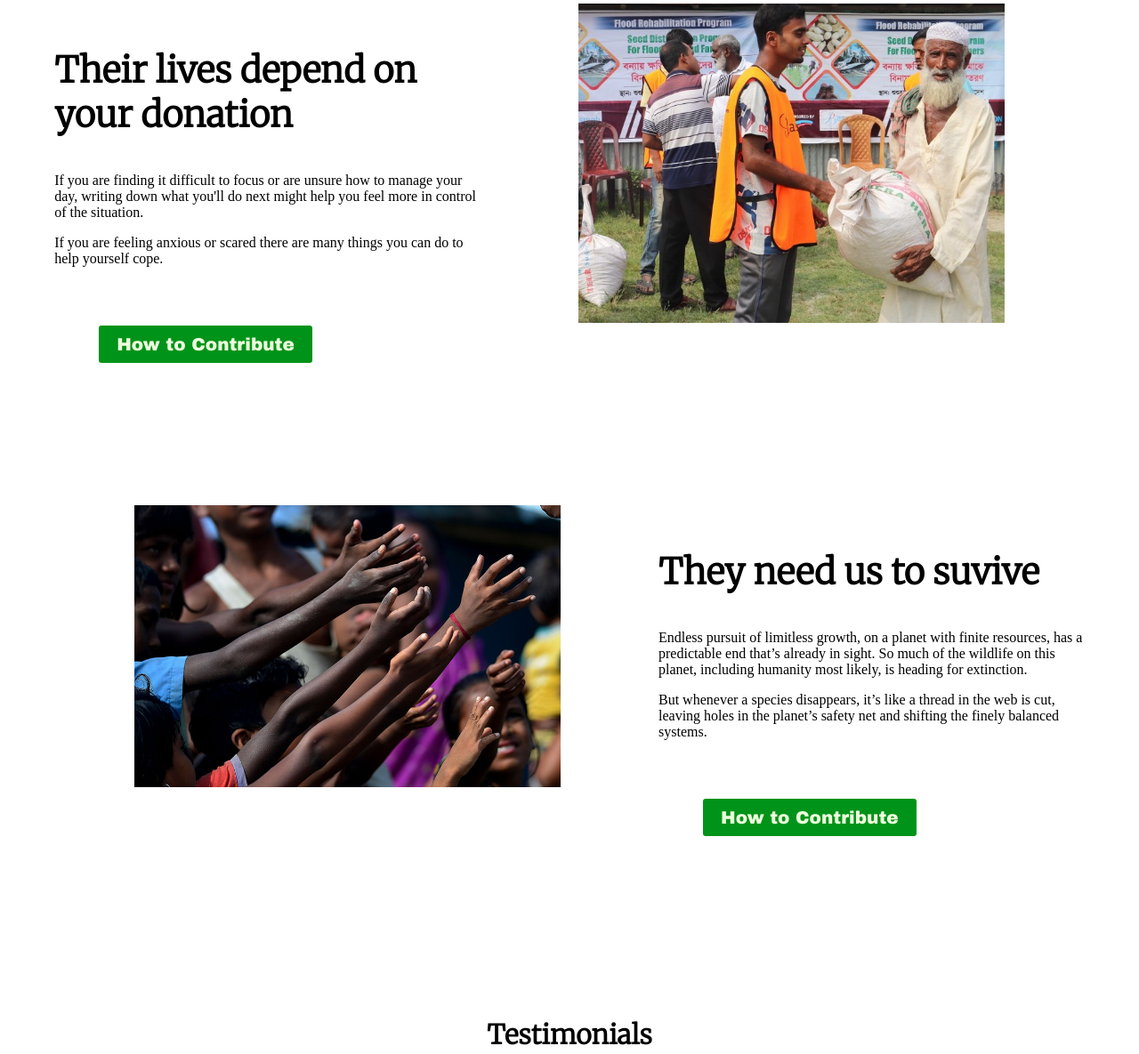
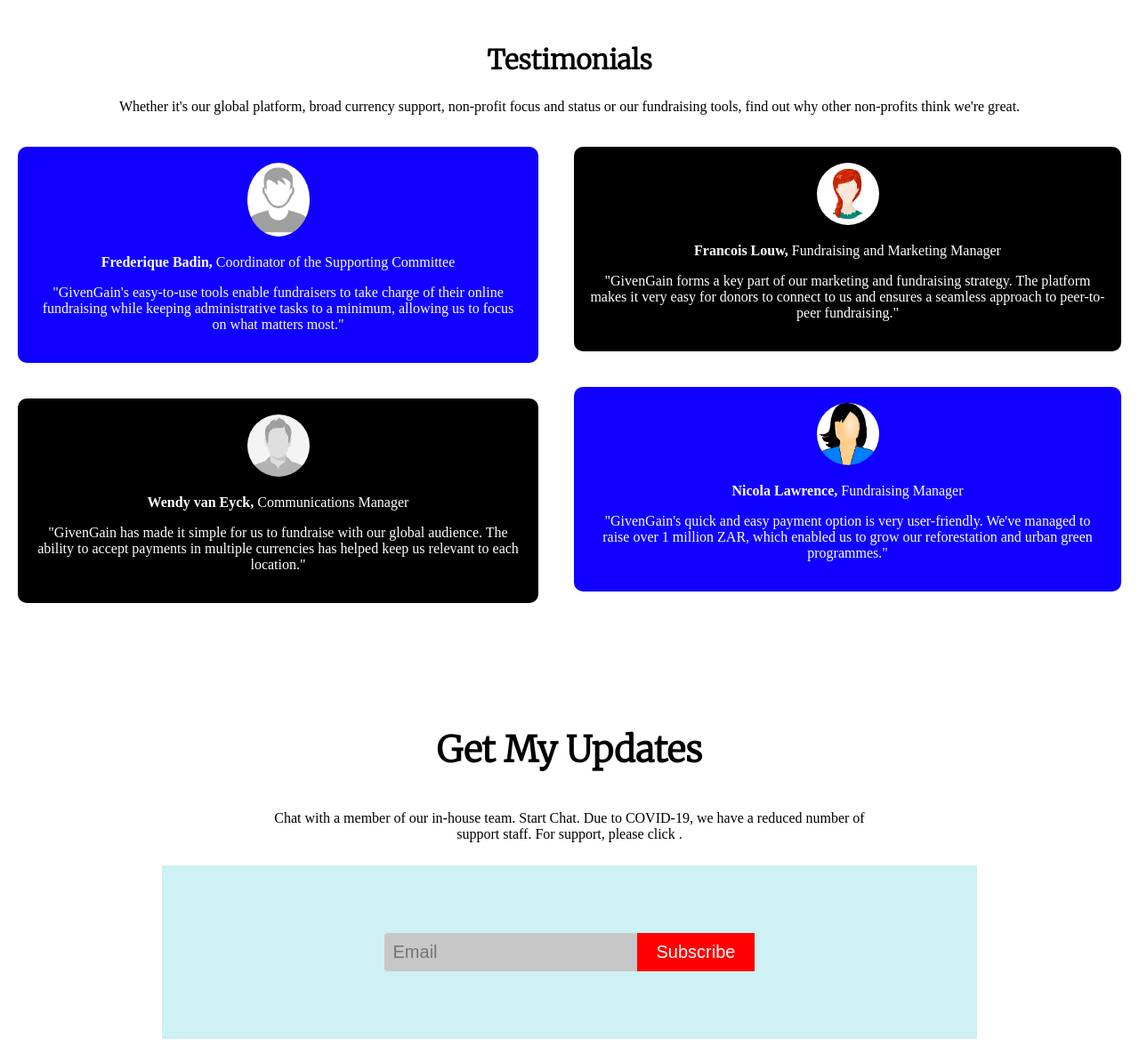
Before and after one commit to mkmahmud/personal-website-, a plain HTML site: page index.html in a window 1280 px wide. Shown: the part 2057-3242 px from the top of the page at 89% size. Drawn offline with Linux system fonts and the light colour scheme.

Commit message:
final submit

```diff
--- a/css/style.css
+++ b/css/style.css
@@ -135,43 +135,6 @@ body{
     background-color: #ffb2d9d1;
 }
 
-.stories{
-    display: flex;
-    padding: 0% 4%;
-    margin-top: 100px;
-}
-.content{
-    width: 50%;
-    padding: 10px;
-}
-.content h3{
-    font-size: 40px;
-    font-family: 'Merriweather', serif;
-}
-.content button{
-
-    padding: 10px 20px;
-    background: #009319;
-    border: none;
-    border-radius: 3px;
-    margin: 50px;
-}
-.content button a{
-    color: rgb(237 255 221);
-    font-weight: bold;
-    font-size: 20px;
-    font-family: arial black;
-    text-decoration: none;
-}
-
-.image{
-    width: 50%;
-    padding: 0px 100px;
-}
-.image img{
-    width: 100%;
-}
-
 .testimonial{
     text-align: center;
     /* background: #df0067; */
--- a/index.html
+++ b/index.html
@@ -64,40 +64,6 @@
     </section>
 
 
-
-    <section>
-        <div class="stories">
-            <div class="content">
-                <h3>Their lives depend on your donation</h3>
-                <p>
-                    If you are finding it difficult to focus or are unsure how to manage your day, writing down what you'll do next might help you feel more in control of the situation.
-                </p>
-                <p>If you are feeling anxious or scared there are many things you can do to help yourself cope.</p>
-                <button><a href="">How to Contribute</a></button>
-            </div>
-            <div class="image">
-                <img src="IMG/story/donation10.jpg" alt="">
-            </div>
-        </div>
-
-        <div class="stories">
-            <div class="image">
-                <img src="IMG/story/donation13.jpg" alt="">
-            </div>
-            <div class="content">
-                <h3>They need us to suvive</h3>
-                <p>
-                    Endless pursuit of limitless growth, on a planet with finite resources, has a predictable end that’s already in sight. So much of the wildlife on this planet, including humanity most likely, is heading for extinction.
-                </p>
-                <p>But whenever a species disappears, it’s like a thread in the web is cut, leaving holes in the planet’s safety net and shifting the finely balanced systems.</p>
-                <button><a href="">How to Contribute</a></button>
-            </div>
-        </div>
-
-    </section>
-
-
-
     <section>
         <div class="testimonial">
             <h2>Testimonials </h2>
```
